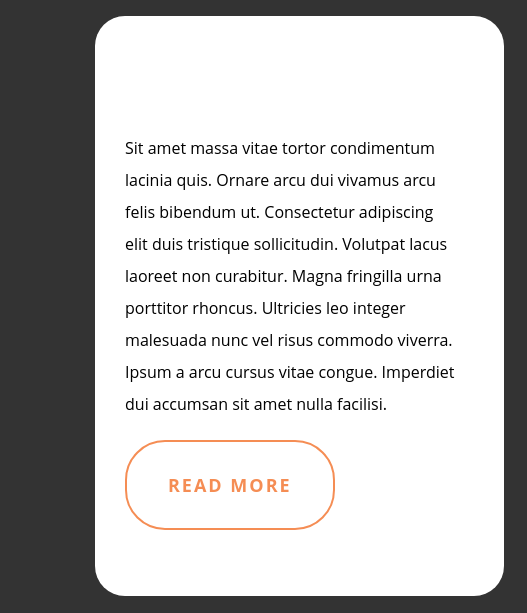
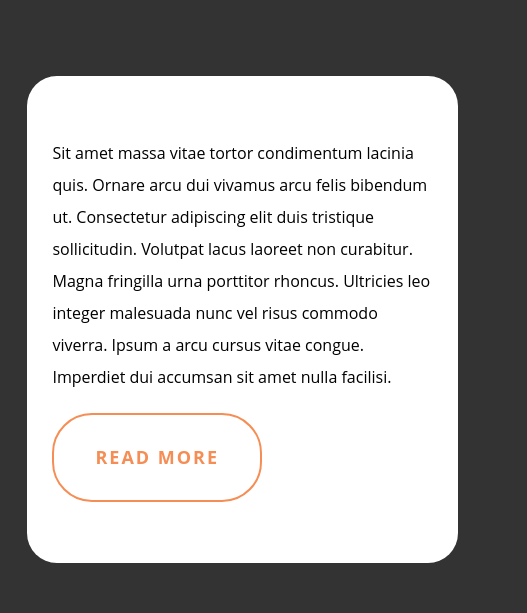
Before and after one commit to Yograj2024/Template-02, a plain HTML site: page index.html in a window 1024 px wide. Shown: the part 3356-3969 px from the top of the page, 0-527 px from the left. Drawn offline with Linux system fonts and the light colour scheme.

Commit message:
Update style.css

```diff
--- a/style.css
+++ b/style.css
@@ -1209,7 +1209,7 @@
         margin: auto;
     }
 }
-@media only screen and (max-width:1170px){
+@media only screen and (min-width:769px) and (max-width:1170px){
 
     .intro::before{
         background-position-x: 25%;
@@ -1284,6 +1284,12 @@
         margin: 20px auto;
         font-size: 8vw;
         text-align: center;
+    }
+    .groupTravel .eg-row2 .eg-card{
+        height: auto;
+        width: 42vw;
+        margin:60px auto 0;
+        padding: 25px;
     }
     .groupTravel .eg-card a{
         display: flex;
```
